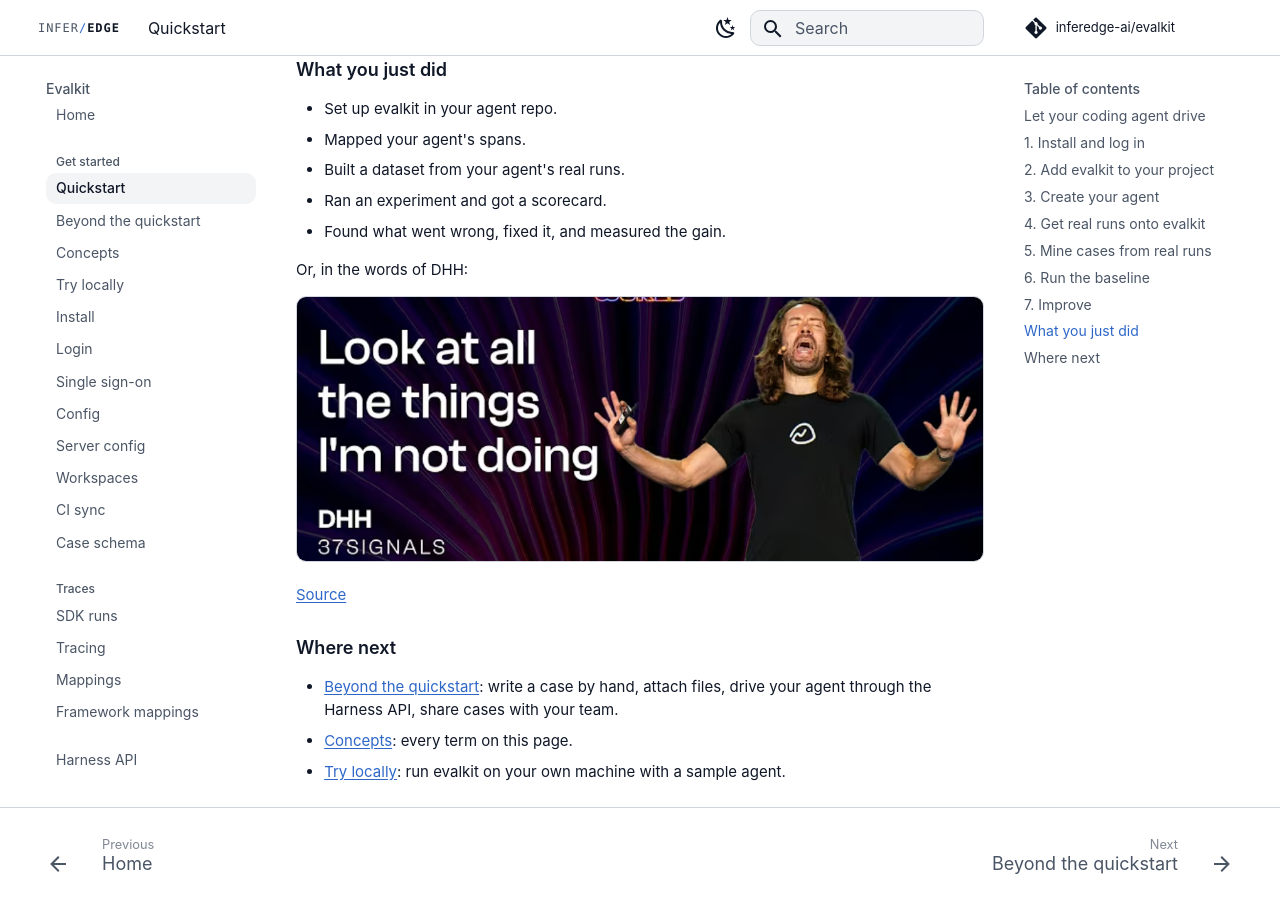
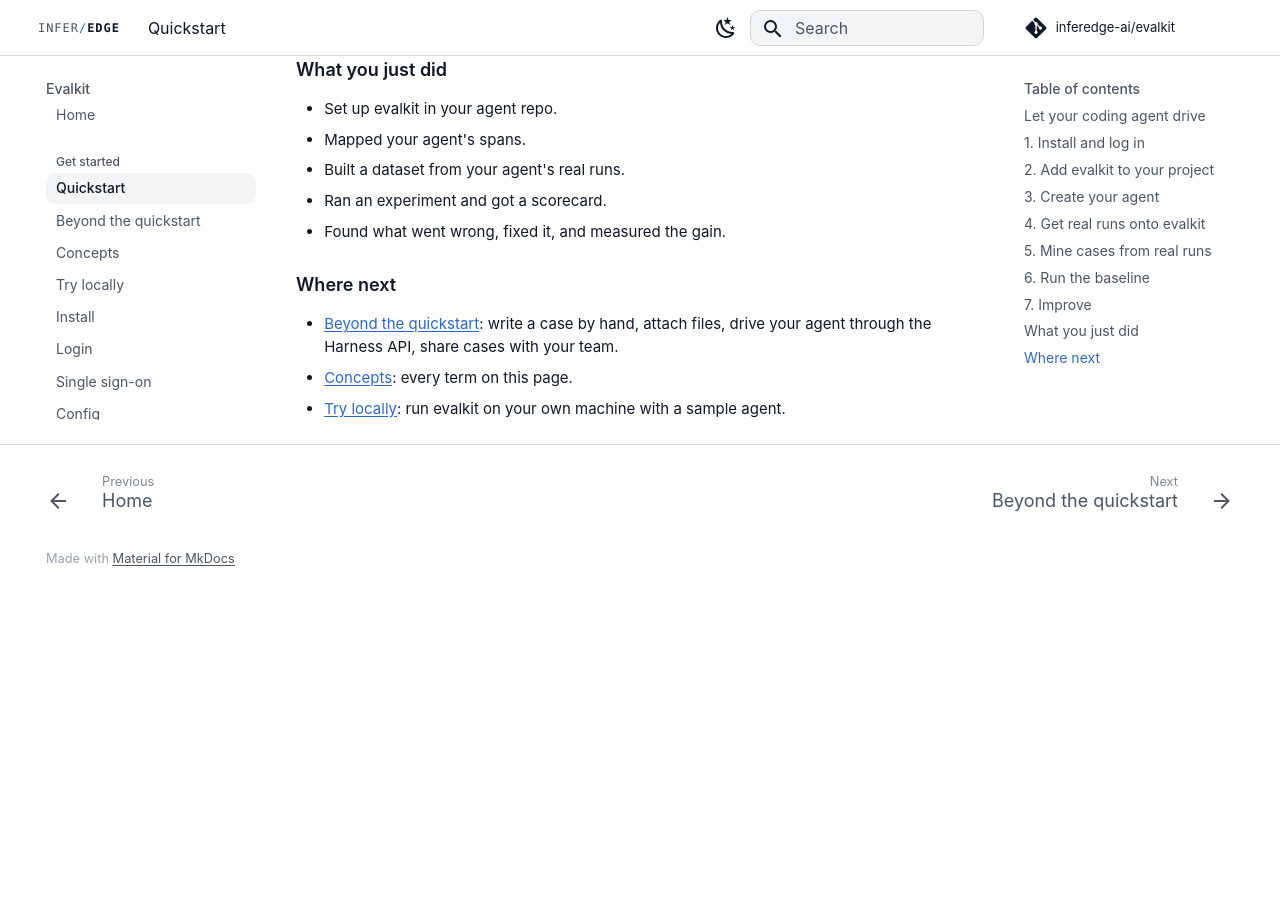
Before and after one commit to inferedge-ai/evalkit, an MkDocs documentation site: the page built from docs/user/quickstart.md, in a window 1280 px wide and 900 px high, scrolled down 3502 px. Built offline with MkDocs 1.6.1 and Material for MkDocs 9.7.7, drawn with Linux system fonts in a browser that asks for light colours; comment, search, counter and statistics services are not loaded; the version menu is left out; after the commit the page ends 4083 px from its top, so only the background shows below that.

Commit message:
Quickstart: end on what the reader did, without the image
Co-Authored-By: Claude Fable 5.2 <noreply@anthropic.com>

```diff
--- a/docs/user/quickstart.md
+++ b/docs/user/quickstart.md
@@ -247,12 +247,6 @@ You see which cases it fixed, and how response time, cost and tokens moved.
 - Ran an experiment and got a scorecard.
 - Found what went wrong, fixed it, and measured the gain.
 
-Or, in the words of DHH:
-
-![Look at all the things I'm not doing](images/look-at-all-the-things-im-not-doing.png)
-
-[Source](https://youtu.be/vDjW_dRyKXY)
-
 ## Where next
 
 - [Beyond the quickstart](beyond-quickstart.md): write a case by hand, attach files, drive your agent through the Harness API, share cases with your team.
```
Also changed, not shown: ui/src/pages/DocsPageMarkers.test.tsx (+0 -10 lines), docs/user/images/look-at-all-the-things-im-not-doing.png (deleted).
